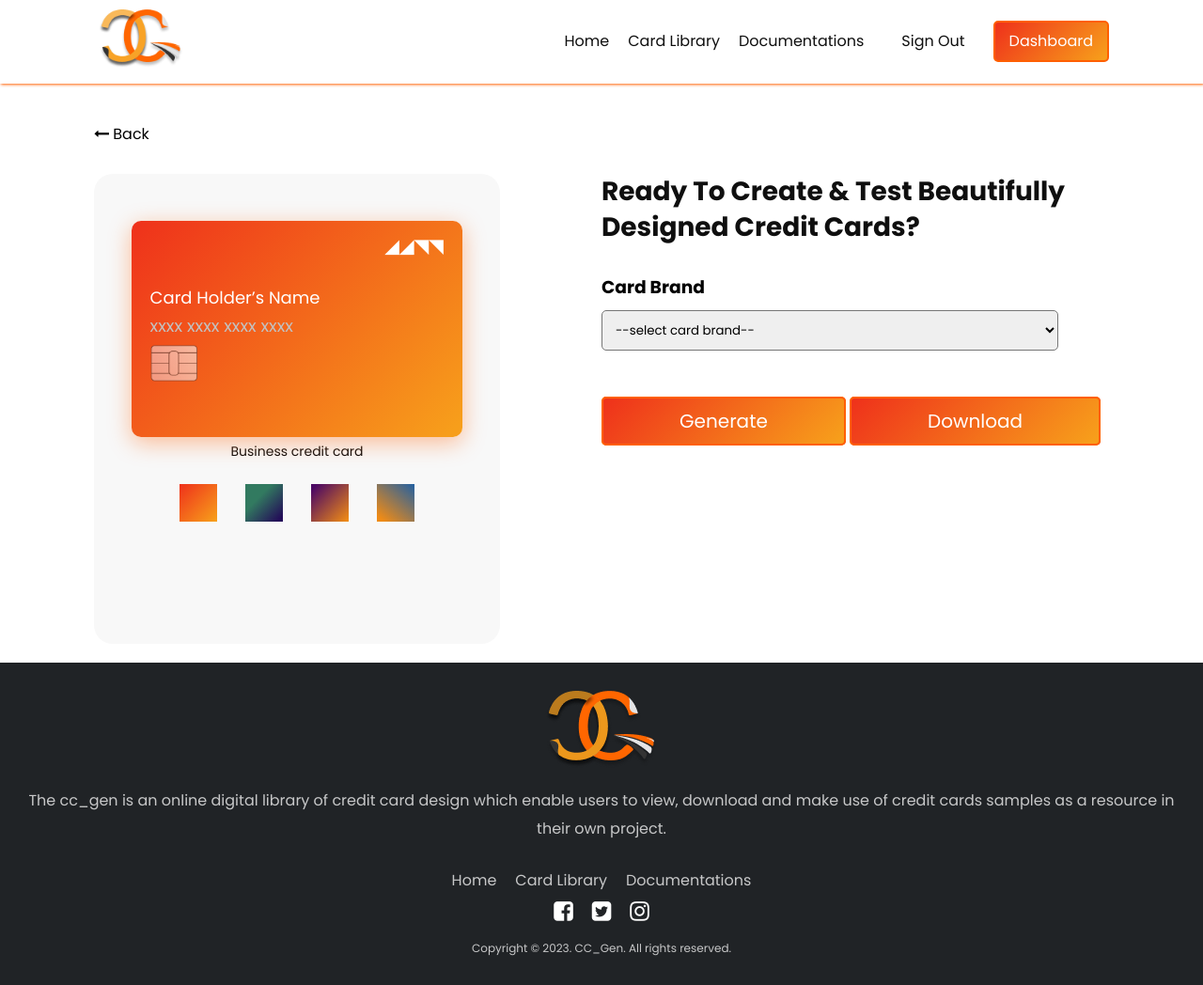
After one commit to IamNaeto/cc_gen, a PHP site: page /html/card-gen.html in a window 1280 px wide. The commit adds this page. Shown: the whole page at 94% size. Run offline with PHP 8.4, Linux system fonts and the light colour scheme.

Commit message:
implemented card gen page and adjusted other pages

```diff
--- /dev/null
+++ b/css/card-gen.css
@@ -0,0 +1,64 @@
+/* *{
+    border: 2px solid red;
+} */
+select{
+    width: 90%;
+    padding: 10px;
+    outline: none;
+    border-radius: 5px;
+    margin-bottom: 10px;
+}
+.card-doc-about h3{
+    margin: 30px 0 10px 0;
+}
+.card-doc-about p{
+    font-size: 12px;
+    color: rgb(216, 2, 2);
+    padding-bottom: 30px;
+    height: 20px;
+}
+.c-card{
+    display: flex;
+    align-items: center;
+    justify-content: space-between;
+    margin-top: 5px;
+}
+.c-card img{
+    width: 60px;
+}
+.c-card .expire{
+    color: #FFFFFF;
+    font-size: 12px;
+}
+
+@media screen and (max-width: 1231px) {
+    .herobtn{
+        width: 70%;
+        padding: 10px 12%;
+    }
+}
+@media screen and (max-width: 896px){
+    .herobtn{
+        width: 60%;
+        padding: 10px 10%;
+    }
+}
+@media screen and (max-width: 791px){
+    .herobtn{
+        width: 50%;
+        padding: 10px 8%;
+    }
+}
+@media screen and (max-width: 718px){
+    .herobtn{
+    width: 100%;
+    padding: 10px 15%;
+    }
+
+    #generate{
+        margin-bottom: 20px;
+    }
+    select{
+        width: 100%;
+    }
+}
--- a/css/documentations.css
+++ b/css/documentations.css
@@ -90,6 +90,10 @@ main{
 .card-color div:nth-child(3){
     background: linear-gradient(134deg, #4C0964 7.86%, #EF8B16 97%);
 }
+.card-color div:nth-child(4){
+background: linear-gradient(40deg, #EF8B16 8.63%, #26619F 98%);
+margin-left: 30px;
+}
 .card-doc-about{
     width: 50%;
 }
@@ -132,6 +136,12 @@ main{
         line-height: 30px;
     }
 }
+@media screen and (max-width: 814px) {
+    .card-design h3{
+        font-size: 14px;
+        line-height: 18px;
+    }
+}
 @media screen and (max-width: 718px){
     header{
         margin: 0px 20px;
@@ -151,7 +161,7 @@ main{
 .card-design{
     width: 100%;
     padding: 20px;
-    height: 200px;
+    height: 250px;
 }
 .card-design .vector img{
     width: 40px;
@@ -160,10 +170,7 @@ main{
     font-size: 16px;
     line-height: 20px;
     text-align: left;
-}
-.card-design h3{
-    font-size: 14px;
-    line-height: 18px;
+    margin-top: 15px;
 }
 .card-design .seal{
     width: 50px;
--- a/css/style.css
+++ b/css/style.css
@@ -123,7 +123,8 @@ margin-bottom: 1.25rem;
     border: 0.125rem solid #FF5F00;
     cursor: pointer;
     width: 40%;
-height: 3.125rem;
+    height: 3.125rem;
+    font-size: 20px;
 }
 .herobtn a{
     color: #FFFFFF;
@@ -743,6 +744,9 @@ line-height: 30px;
         width: 70%;
         margin-top: 20px;
     }
+    .herobtn{
+        width: 60%;
+    }
     h1{
     text-align: center;
     }
--- /dev/null
+++ b/html/card-gen.html
@@ -0,0 +1,110 @@
+<!DOCTYPE html>
+<html lang="en">
+<head>
+    <meta charset="UTF-8">
+    <meta http-equiv="X-UA-Compatible" content="IE=edge">
+    <meta name="viewport" content="width=device-width, initial-scale=1.0">
+    <title>Generate Card</title>
+    <link rel="icon" href="img/Logo.png">
+    <link rel="stylesheet" href="../css/style.css">
+    <link rel="stylesheet" href="../css/documentations.css">
+    <link rel="stylesheet" href="../css/card-gen.css">
+    <link rel="stylesheet" href="https://cdnjs.cloudflare.com/ajax/libs/font-awesome/4.7.0/css/font-awesome.css" />
+</head>
+<body>
+     <!-- Nav Section -->
+     <nav>
+        <div class="hero-logo">
+            <a href="../index.html">
+                <img src="../img/Logo.png" alt="">
+            </a>
+        </div>
+        <div class="hero-nav nav-links" id="nav-links">
+            <div class="nav-left">
+            <li><a href="../index.html">Home</a></li>
+            <li><a href="card-library.html">Card Library</a></li>
+            <li><a href="documentations.html">Documentations</a></li>
+            </div>
+            <div class="nav-right">
+                <li class="signin"><a href="html/sign-in.html">Sign Out</a></li>
+            <button class="herobtn1 navbtn"><a href="">Dashboard</a></button>
+            </div>
+        </div>
+        <div class="menu-bar">
+            <div class="hamburger-menu">
+              <div class="ham-bar bar-top"></div>
+              <div class="ham-bar bar-mid"></div>
+              <div class="ham-bar bar-bottom"></div>
+        </div>
+    </nav>
+
+    <!-- back section -->
+ <header>
+    <a href="card-library.html"><i class="fa fa-long-arrow-left"></i> Back</a>
+ </header>
+
+<!-- main section -->
+ <main>
+    <div class="card-doc">
+        <div class="card-design">
+            <div class="vector">
+                <img src="../img/Card Vector.png" alt="" class="vector">
+            </div>
+            <h2 class="holder-name">Card Holder’s Name</h2>
+            <h3 class="card-num">xxxx  xxxx  xxxx  xxxx</h3>
+            <img src="../img/Card Seal.png" alt="" class="seal">
+            <div class="c-card">
+                <h3 class="expire"></h3> <img src="" alt="" class="cardbrand">
+            </div>
+        </div>
+
+        <p>Business credit card</p>
+        <div class="card-color">
+            <div class="left-color"></div>
+            <div class="mid-color"></div>
+            <div class="right-color"></div>
+            <div class="last-color"></div>
+        </div>
+    </div>
+    <div class="card-doc-about">
+        <h2>Ready To Create & Test  Beautifully Designed Credit Cards?</h2>
+        <h3>Card Brand</h3>
+        <select name="" id="" class="brandOption">
+            <option value='none'>--select card brand-- </option>
+        </select><br>
+        <p class="brandInfo"></p>
+       <div class="btns">
+        <a href="" class="herobtn" id="generate">Generate</a>
+        <a href="" class="herobtn" id="download">Download</a>
+       </div>
+    </div>
+ </main>
+
+    <!-- footer section -->
+    <footer>
+        <img src="../img/Logo.png" alt="">
+        <h3>The cc_gen is an online digital library of credit card design which enable users to view, download and make use of credit cards samples as a resource in their own project.</h3>
+        <div class="hero-nav">
+            <li><a href="index.html">Home</a></li>
+            <li><a href="html/card-library.html">Card Library</a></li>
+            <li><a href="html/documentations.html">Documentations</a></li>
+        </div>
+        <div class="socials">
+            <a href="#">
+                <i class="fa fa-facebook-square" ></i>
+            </a>
+            <a href="#">
+                <i class="fa fa-twitter-square" ></i>
+            </a>
+            <a href="#">
+                <i class="fa fa-instagram" ></i>
+            </a>
+        </div>
+        <h5>Copyright © 2023. CC_Gen. All rights reserved.</h5>
+</footer>
+
+<script src="../script/script.js"></script>
+<script src="../script/documentations.js"></script>
+<script src="../script/card-gen.js"></script>
+</body>
+</html>
--- a/html/documentations.html
+++ b/html/documentations.html
@@ -58,12 +58,13 @@
             <div class="left-color"></div>
             <div class="mid-color"></div>
             <div class="right-color"></div>
+            <div class="last-color"></div>
         </div>
     </div>
     <div class="card-doc-about">
         <h2>Create & Test  Beautifully Designed Credit Cards</h2>
         <p>Our Credit Card Generator tool's primary purpose is for software testing and data verification purposes. Instead of using a real credit card, you can use our 100% valid credit cards to safely test your websites & apps. Using our card numbers means no money will be deducted from any account whenever an application is being tested. It allows you to validate all payment testing scenarios such as credit card number length, format, type, issuing network etc.</p>
-        <a href="" class="herobtn">Try It</a>
+        <a href="card-gen.html" class="herobtn">Try It</a>
     </div>
  </main>
 
--- a/index.html
+++ b/index.html
@@ -42,7 +42,7 @@
         <div class="hero-landing-content">
             <h1>Create Test Credit Cards Samples</h1>
             <p>We help you create dummy credit card samples with card numbers, CVV, and card name - for eCommerce data testing purposes.</p>
-            <button class="herobtn"><a href="html/sign-up.html">Get Started</a></button>
+            <button class="herobtn"><a href="html/card-gen.html">Generate Card</a></button>
         </div>
         <div class="heroImg-container">
             <img src="img/heroimage.png" alt="" class="heroimg">
--- /dev/null
+++ b/script/card-gen.js
@@ -0,0 +1,100 @@
+const generateBtn = document.querySelector('#generate');
+const cardNum = document.querySelector('.card-num');
+const cardbrand = document.querySelector('.cardbrand');
+const select = document.querySelector('select');
+const brandInfo = document.querySelector('.brandInfo')
+const expiryDate = document.querySelector('.expire')
+
+function brandType() {
+  const brandType = ["Visa", "MasterCard", "Verve"];
+  for (let i = 0; i < brandType.length; i++) {
+    let createOption = document.createElement('option');
+    createOption.innerHTML = brandType[i];
+    createOption.value = brandType[i];
+    select.appendChild(createOption);
+  }
+}
+brandType();
+
+
+
+// Add event listener to the select element for change event
+generateBtn.addEventListener('click', (event)=>{
+    event.preventDefault()
+    // Function to generate a random credit card number
+function generateCreditCardNumber() {
+    let prefix = '';
+    let length = 0;
+
+    // Determine the prefix and length based on the card type
+    let brand = select.value;
+
+    if (brand === 'Visa') {
+      prefix = '4';
+      length = 16;
+      cardbrand.src = '../img/visa.png';
+      brandInfo.textContent = "";
+    } else if (brand === 'Verve') {
+      prefix = '5061';
+      length = 19;
+      cardbrand.src = '../img/verve.png';
+      brandInfo.textContent = "";
+    } else if (brand === 'MasterCard') {
+      prefix = '51'; // Mastercard prefix can be 51-55
+      length = 16;
+      cardbrand.src = '../img/mastercard.png';
+      brandInfo.textContent = "";
+    } else {
+      brandInfo.textContent = 'Please select a valid card brand!!!';
+      cardbrand.src = '';
+      cardNum.textContent = 'xxxx  xxxx  xxxx'
+      expiryDate.textContent = ''
+      return null;
+
+    }
+
+    let cardNumber = prefix;
+
+    // Generate random digits
+    for (let i = cardNumber.length; i < length - 1; i++) {
+      const randomDigit = Math.floor(Math.random() * 10);
+      cardNumber += randomDigit;
+
+      // Add a space after every fourth digit
+      if ((i + 1) % 4 === 0 && i !== length - 2) {
+        cardNumber += ' ';
+      }
+    }
+
+    // Calculate the Luhn checksum digit
+    const digits = cardNumber.split('').map(Number);
+    const reversedDigits = digits.slice().reverse();
+
+    let sum = 0;
+    for (let i = 0; i < reversedDigits.length; i++) {
+      if (i % 2 === 0) {
+        let doubled = reversedDigits[i] * 2;
+        if (doubled > 9) {
+          doubled -= 9;
+        }
+        sum += doubled;
+      } else {
+        sum += reversedDigits[i];
+      }
+    }
+
+    const checksumDigit = (Math.ceil(sum / 10) * 10 - sum) % 10;
+    cardNumber += checksumDigit;
+
+    cardNum.innerHTML = cardNumber;
+
+    // Calculate expiry date
+    const date = new Date()
+    let year = date.getFullYear()+3
+    let month = date.getMonth()+1
+    let expire = `Valid Till : ${month}/${year}`
+    expiryDate.textContent = expire
+  }
+
+    generateCreditCardNumber()
+});
--- a/script/documentations.js
+++ b/script/documentations.js
@@ -3,17 +3,18 @@ const cardDesign = document.querySelector('.card-design')
 const leftColor = document.querySelector('.left-color')
 const midColor = document.querySelector('.mid-color')
 const rightColor = document.querySelector('.right-color')
+const lastColor = document.querySelector('.last-color')
 
 leftColor.addEventListener('click', ()=>{
 	cardDesign.style.background = 'linear-gradient(134deg, #EB001B -43.28%, #F79E1B  97%)'
-	console.log(cardDesign)
 })
 midColor.addEventListener('click', ()=>{
 	cardDesign.style.background = 'linear-gradient(134deg, #327A60 35.63%, #230B58 93.35%)'
-	console.log(cardDesign)
 })
 rightColor.addEventListener('click', ()=>{
 	cardDesign.style.background = 'linear-gradient(134deg, #4C0964 7.86%, #EF8B16 97%)'
-	console.log(cardDesign)
+})
+lastColor.addEventListener('click', ()=>{
+	cardDesign.style.background = 'linear-gradient(40deg, #EF8B16 8.63%, #26619F 98%'
 })
 // documentations page script end
```
Also changed, not shown: html/card-library.html (+9 -9 lines), img/mastercard.png (added), img/verve.png (added), img/visa.png (added).
